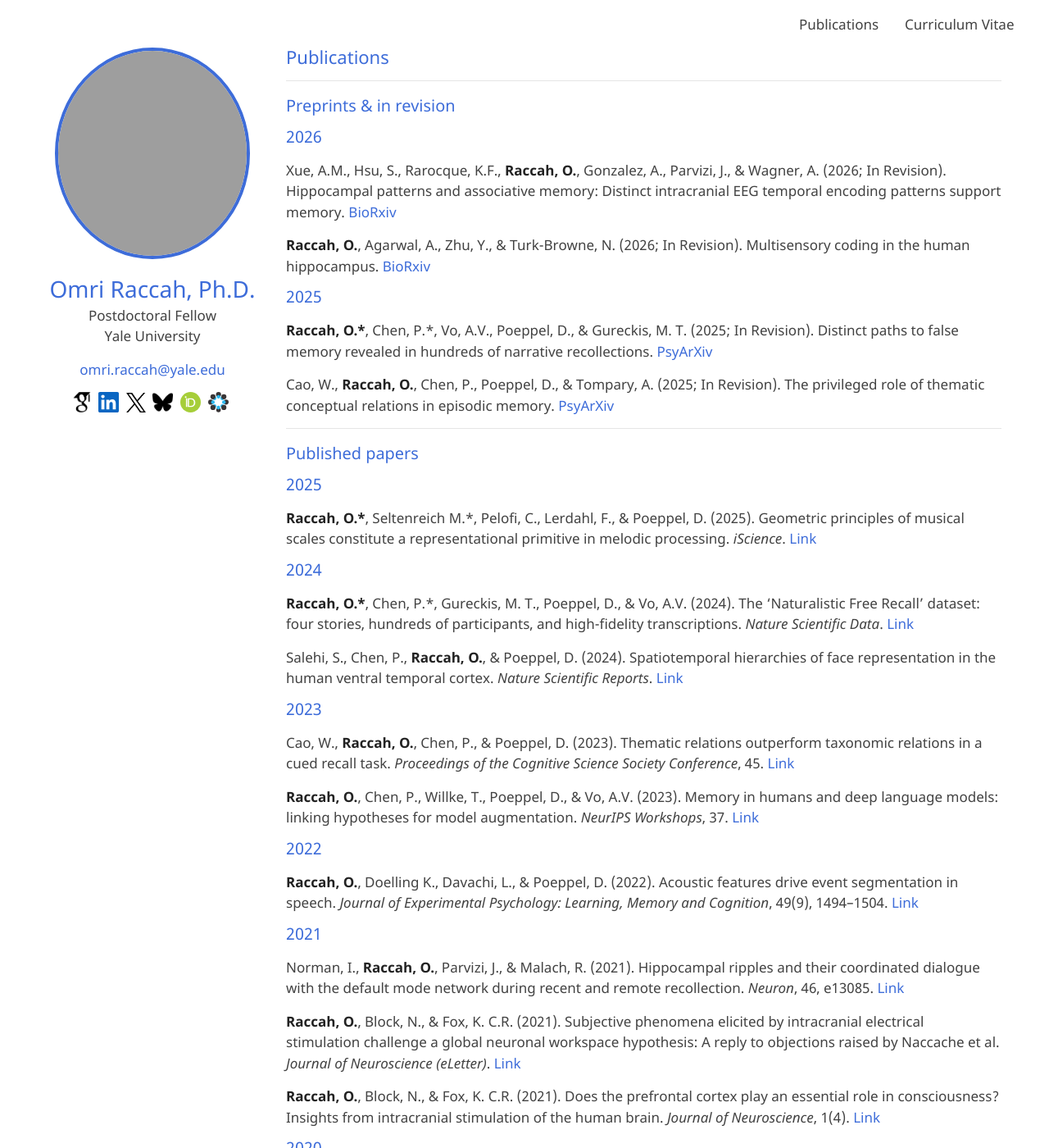
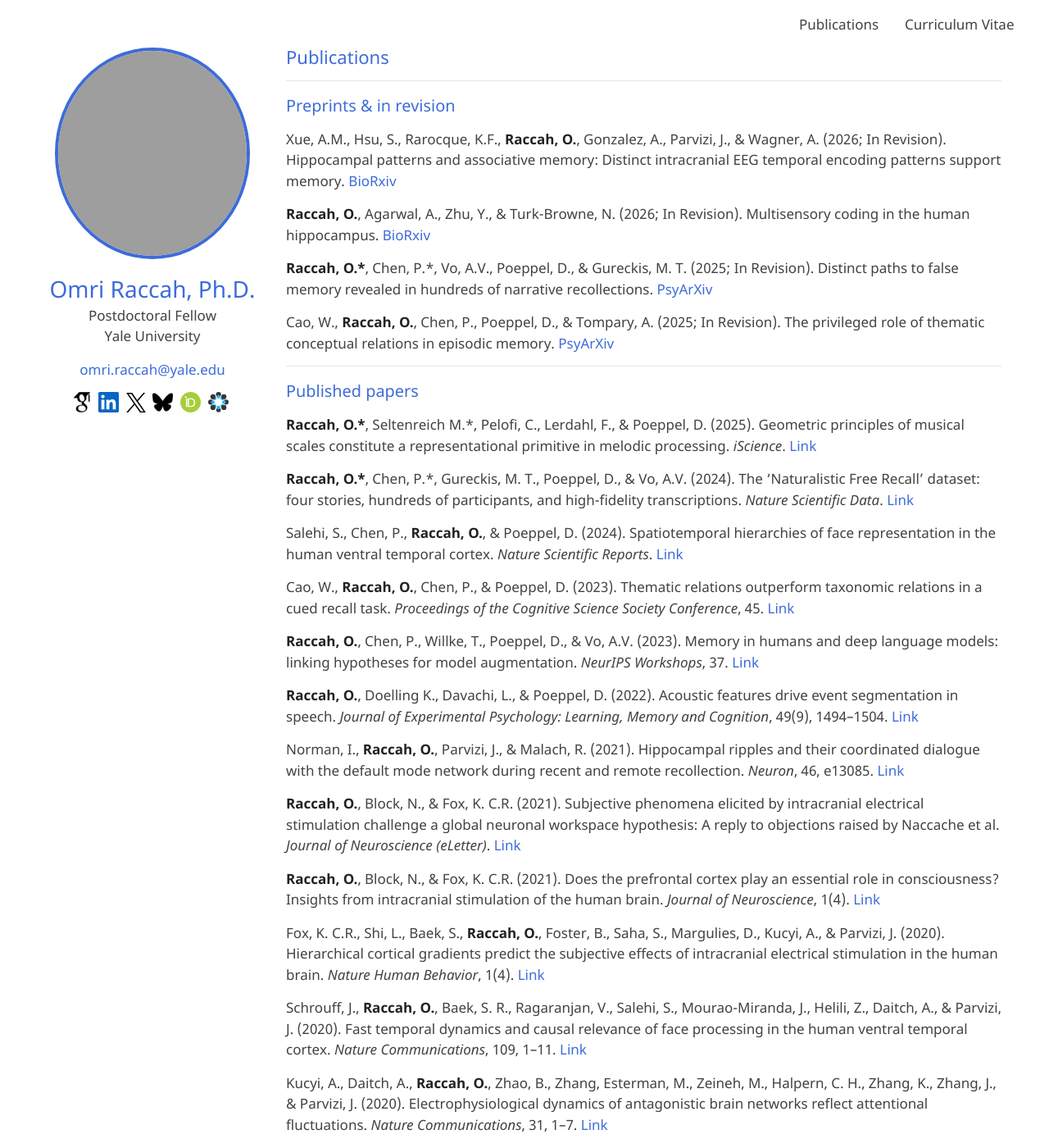
Before and after one commit to omriraccah/omriraccah.github.io, a Jekyll site: the page built from publications.md, in a window 1280 px wide and 1400 px high. Shown: the whole window at 82% size. Built offline with Jekyll 4.4.1, drawn with Linux system fonts in a browser that asks for light colours; our own code applies the rules of GitHub Pages for plain Markdown files; grey boxes are pictures that could not be loaded.

Commit message:
Remove year headings from publications page
Keep just the Preprints & in revision / Published papers section
headings without year sub-labels.

Co-Authored-By: Claude Opus 4.6 (1M context) <noreply@anthropic.com>

```diff
--- a/publications.md
+++ b/publications.md
@@ -7,13 +7,9 @@ layout: default
 
 ### Preprints & in revision
 
-### 2026
-
 Xue, A.M., Hsu, S., Rarocque, K.F., **Raccah, O.**, Gonzalez, A., Parvizi, J., & Wagner, A. (2026; In Revision). Hippocampal patterns and associative memory: Distinct intracranial EEG temporal encoding patterns support memory. [BioRxiv](https://www.biorxiv.org/content/10.64898/2026.03.18.712716v1){:target="_blank"}
 
 **Raccah, O.**, Agarwal, A., Zhu, Y., & Turk-Browne, N. (2026; In Revision). Multisensory coding in the human hippocampus. [BioRxiv](https://www.biorxiv.org/content/10.64898/2026.03.01.708855v1){:target="_blank"}
-
-### 2025
 
 **Raccah, O.\***, Chen, P.\*, Vo, A.V., Poeppel, D., & Gureckis, M. T. (2025; In Revision). Distinct paths to false memory revealed in hundreds of narrative recollections. [PsyArXiv](https://osf.io/preprints/psyarxiv/sfqea){:target="_blank"}
 
@@ -23,27 +19,17 @@ Cao, W., **Raccah, O.**, Chen, P., Poeppel, D., & Tompary, A. (2025; In Revision
 
 ### Published papers
 
-### 2025
-
 **Raccah, O.\***, Seltenreich M.\*, Pelofi, C., Lerdahl, F., & Poeppel, D. (2025). Geometric principles of musical scales constitute a representational primitive in melodic processing. *iScience*. [Link](https://www.cell.com/iscience/fulltext/S2589-0042(25)01962-5){:target="_blank"}
-
-### 2024
 
 **Raccah, O.\***, Chen, P.\*, Gureckis, M. T., Poeppel, D., & Vo, A.V. (2024). The 'Naturalistic Free Recall' dataset: four stories, hundreds of participants, and high-fidelity transcriptions. *Nature Scientific Data*. [Link](https://www.nature.com/articles/s41597-024-04082-6){:target="_blank"}
 
 Salehi, S., Chen, P., **Raccah, O.**, & Poeppel, D. (2024). Spatiotemporal hierarchies of face representation in the human ventral temporal cortex. *Nature Scientific Reports*. [Link](https://www.nature.com/articles/s41598-024-77895-5){:target="_blank"}
 
-### 2023
-
 Cao, W., **Raccah, O.**, Chen, P., & Poeppel, D. (2023). Thematic relations outperform taxonomic relations in a cued recall task. *Proceedings of the Cognitive Science Society Conference*, 45. [Link](https://escholarship.org/uc/item/63v4969z){:target="_blank"}
 
 **Raccah, O.**, Chen, P., Willke, T., Poeppel, D., & Vo, A.V. (2023). Memory in humans and deep language models: linking hypotheses for model augmentation. *NeurIPS Workshops*, 37. [Link](https://arxiv.org/abs/2210.01869){:target="_blank"}
 
-### 2022
-
 **Raccah, O.**, Doelling K., Davachi, L., & Poeppel, D. (2022). Acoustic features drive event segmentation in speech. *Journal of Experimental Psychology: Learning, Memory and Cognition*, 49(9), 1494–1504. [Link](https://pubmed.ncbi.nlm.nih.gov/35708938/){:target="_blank"}
-
-### 2021
 
 Norman, I., **Raccah, O.**, Parvizi, J., & Malach, R. (2021). Hippocampal ripples and their coordinated dialogue with the default mode network during recent and remote recollection. *Neuron*, 46, e13085. [Link](https://www.cell.com/neuron/fulltext/S0896-6273(21)00461-X){:target="_blank"}
 
```
Also changed, not shown: other parts of publications.md (+0 -4 lines).
